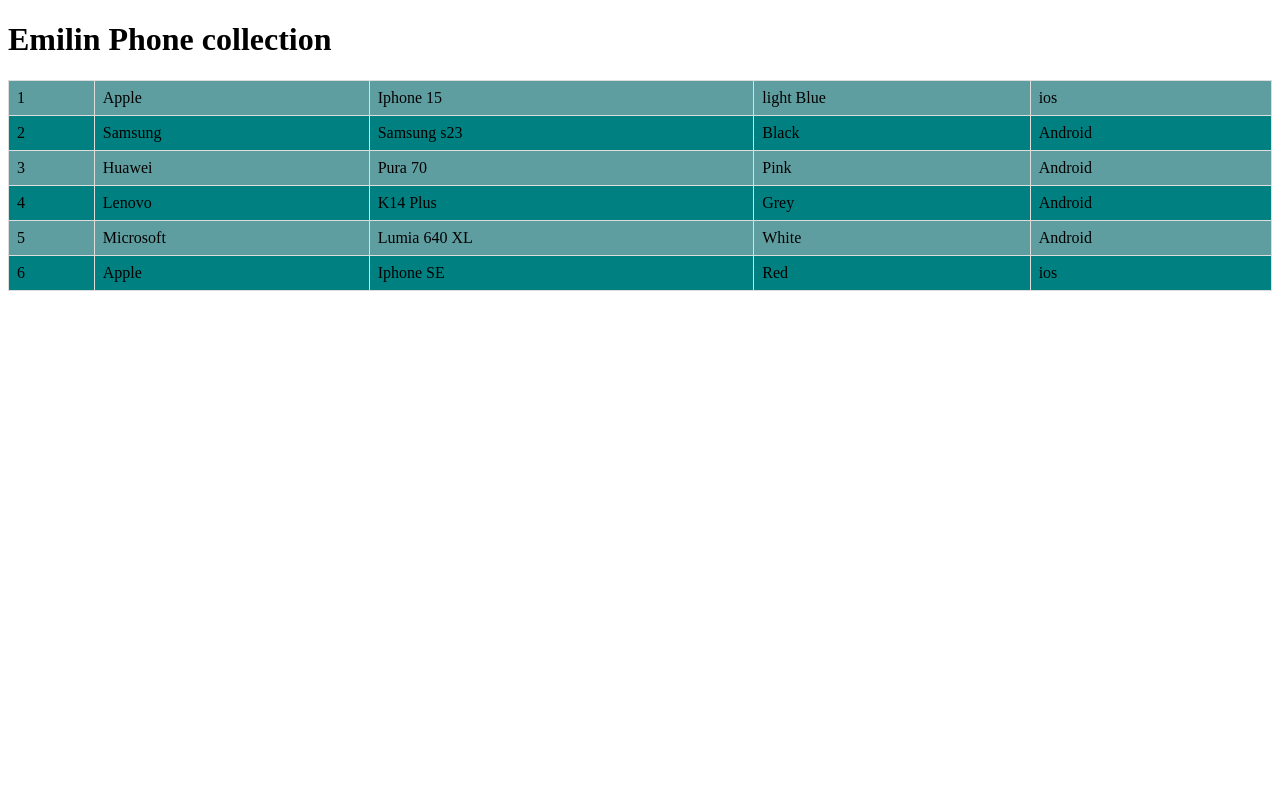
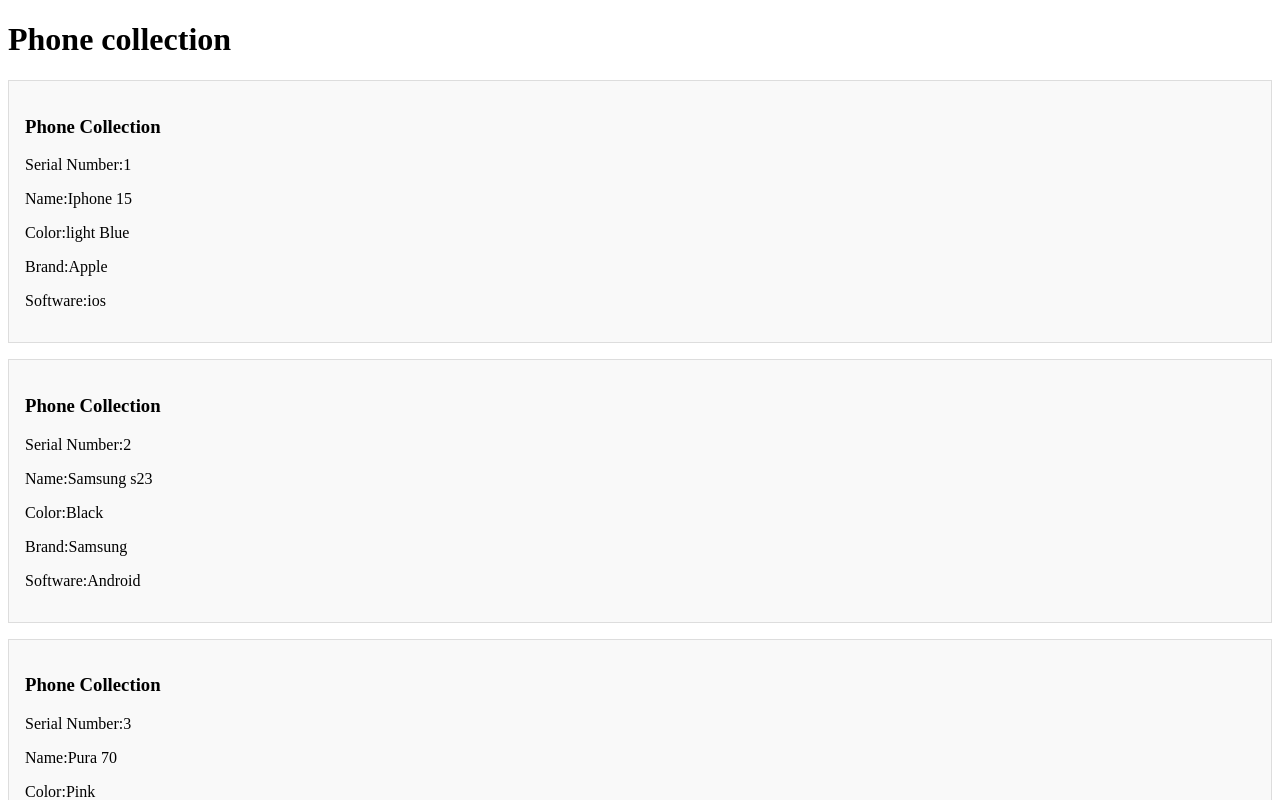
Before and after one commit to emilinsj/Emilin-Syju-Learning-Angular, an Angular app: page / in a window 1280 px wide. Shown: the top 800 px of the page. Built offline with nearby package versions, Linux system fonts and the light colour scheme.

Commit message:
added a new list and css

```diff
--- a/src/app/app.component.css
+++ b/src/app/app.component.css
@@ -0,0 +1,46 @@
+.container {
+  max-width: 600px;
+  margin: 0 auto;
+  padding: 20px;
+  background-color: #f0f0f0;
+  border-radius: 8px;
+  box-shadow: 0 4px 8px rgba(0, 0, 0, 0.1);
+}
+
+h2 {
+  text-align: center;
+  color: #333;
+  margin-bottom: 20px;
+}
+
+.user-card {
+  background-color: #fff;
+  padding: 15px;
+  margin-bottom: 15px;
+  border-radius: 5px;
+  box-shadow: 0 2px 4px rgba(0, 0, 0, 0.1);
+}
+
+.user-card h3 {
+  margin: 0;
+  color: #007bff;
+}
+
+.user-card p {
+  margin: 5px 0;
+  color: #555;
+}
+
+.toggle-button {
+  margin-top: 10px;
+  padding: 5px 10px;
+  background-color: #007bff;
+  color: white;
+  border: none;
+  border-radius: 4px;
+  cursor: pointer;
+}
+
+.toggle-button:hover {
+  background-color: #0056b3;
+}
--- a/src/app/app.component.html
+++ b/src/app/app.component.html
@@ -1,2 +1,2 @@
 <h1>{{ title }}</h1>
-<app-phone-list></app-phone-list>
+<app-phone-list [phone]="newPhoneList"></app-phone-list>
--- a/src/app/app.component.ts
+++ b/src/app/app.component.ts
@@ -1,8 +1,11 @@
-import { Component } from '@angular/core';
+import {Component, OnInit} from '@angular/core';
 import { RouterOutlet } from '@angular/router';
-/*import {Phone} from "./models/phone";*/
 import {NgIf} from "@angular/common";
 import {PhoneListComponent} from "./phone-list/phone-list.component";
+import {Phone} from "./models/phone";
+import {PhoneService} from "./services/phone.service";
+import {PhoneList} from "./models/mock-phone";
+
 
 @Component({
   selector: 'app-root',
@@ -11,7 +14,16 @@
   templateUrl: './app.component.html',
   styleUrl: './app.component.css'
 })
-export class AppComponent {
-  title = 'Emilin Phone collection';
+export class AppComponent implements OnInit{
+  title = ' Phone collection';
+  newPhoneList : Phone={serialNumber:7, brand: "Apple",name:"Iphone 13",color:"violet",software:"ios"};
+  constructor(private phoneService: PhoneService) {
+  }
 
+  ngOnInit(): void {
+    this.phoneService.addPhone(this.newPhoneList).subscribe( {
+
+    });
+  }
+  protected readonly Phonelist=PhoneList;
 }
--- a/src/app/phone-list-item/phone-list-item.component.css
+++ b/src/app/phone-list-item/phone-list-item.component.css
@@ -1,7 +1,10 @@
-.detail{
-  border: 2px solid #ddd;
+.detail {
+  border: 1px solid #ddd;
+  padding: 16px;
+  margin-top: 16px;
+  background-color: #f9f9f9;
+}
 
+h2 {
+  margin-top: 0;
 }
-h3{
-  font-weight: bold;
-}
--- a/src/app/phone-list/phone-list.component.css
+++ b/src/app/phone-list/phone-list.component.css
@@ -1,3 +1,4 @@
+
 h2 {
   text-align: center;
 }
@@ -17,6 +18,7 @@
 th {
   background-color: #f4f4f4;
 }
+
 tr:nth-child(even) {
   background-color: #f9f9f9;
 }
@@ -24,9 +26,3 @@
 tr:hover {
   background-color: #f1f1f1;
 }
-tr:nth-of-type(even){
-  background-color: teal;
-}
-tr:nth-of-type(odd){
-  background-color: cadetblue;
-}
--- a/src/app/phone-list/phone-list.component.html
+++ b/src/app/phone-list/phone-list.component.html
@@ -1,10 +1,4 @@
-<table>
-  <tr *ngFor="let phone of PhoneList" class="requires">
-    <td>{{phone.serialNumber}}</td>
-    <td>{{phone.brand}}</td>
-    <td>{{phone.name}}</td>
-    <td>{{phone.color}}</td>
-    <td>{{phone.software}}</td>
-  </tr>
-</table>
-<app-phone-list-item [phone]=""></app-phone-list-item>
+<div *ngFor="let list of PhoneList">
+<app-phone-list-item [phone]="list"></app-phone-list-item>
+
+</div>
--- a/src/app/phone-list/phone-list.component.ts
+++ b/src/app/phone-list/phone-list.component.ts
@@ -1,4 +1,4 @@
-import {Component, OnInit} from '@angular/core';
+import {Component, Input, OnInit} from '@angular/core';
 //import {Phone} from "../models/phone";
 import {PhoneListItemComponent} from "../phone-list-item/phone-list-item.component";
 import {NgForOf} from "@angular/common";
@@ -16,8 +16,8 @@
   styleUrl: './phone-list.component.css'
 })
 export class PhoneListComponent implements OnInit {
-  display:string[]=["serialNumber","brand","name","color","software"];
   PhoneList:Phone[]=[];
+  @Input() phone! : Phone
   constructor(private phoneService:PhoneService) {
   }
 
```
